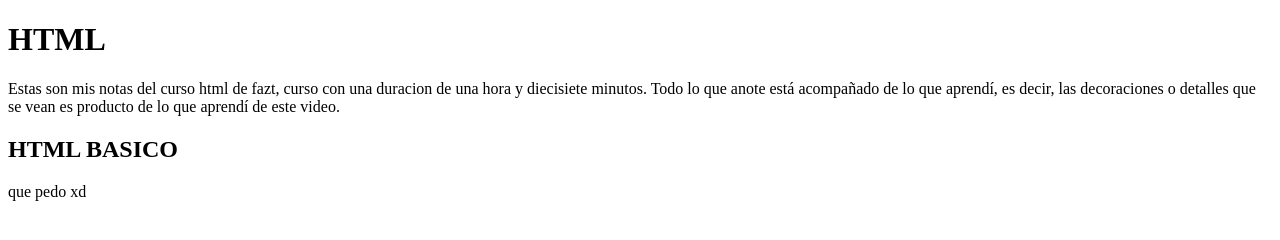
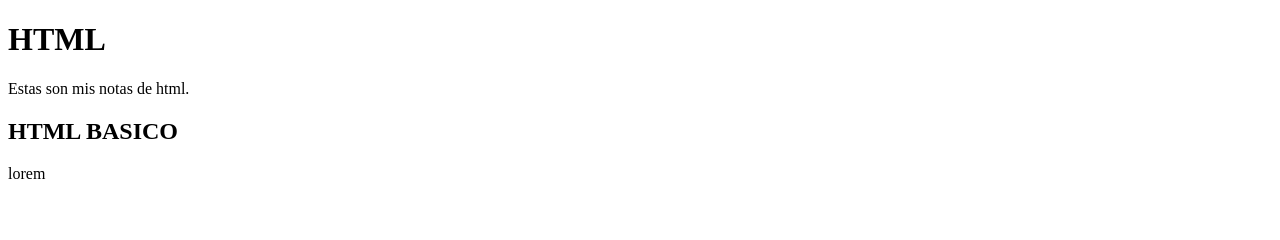
Before and after one commit to Ryan17W/paginaweb, a plain HTML site: page index.html in a window 1280 px wide. Drawn offline with Linux system fonts and the light colour scheme.

Commit message:
Update index.html

```diff
--- a/index.html
+++ b/index.html
@@ -1,13 +1,13 @@
 <!DOCTYPE html>
 <html lang="es">
     <head>
-        <title>Curso HTML notas</title>
+        <title>HTML notas</title>
         <meta name="description" content="Aqui anoto mis notas" />
     </head>
     <body>
         <h1>HTML</h1>
-        <p>Estas son mis notas del curso html de fazt, curso con una duracion de una hora y diecisiete minutos. Todo lo que anote está acompañado de lo que aprendí, es decir, las decoraciones o detalles que se vean es producto de lo que aprendí de este video.</p>
+        <p>Estas son mis notas de html.</p>
         <h2>HTML BASICO</h2>
-        <p>que pedo xd</p>
+        <p>lorem</p>
     </body>
 </html>
```
